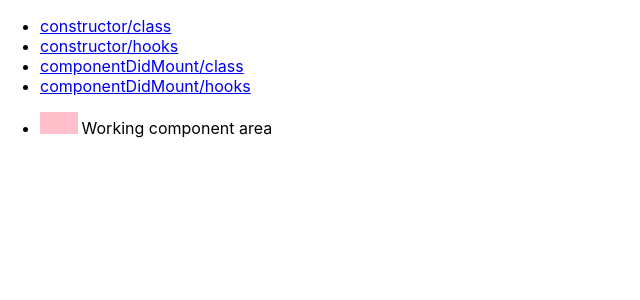
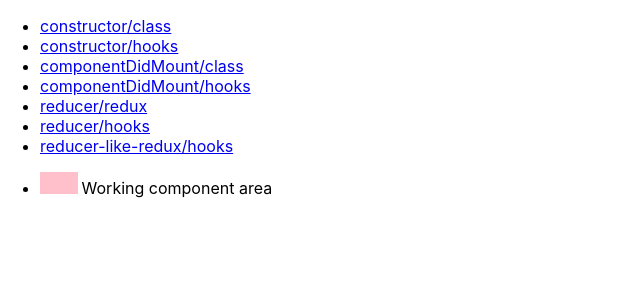
Before and after one commit to kamataryo/sandbox-react-hooks-vs-class-components, a React (Create React App) app: page / in a window 1280 px wide. Shown: the top 300 px of the page, without its empty margins (0-640 px from the left). Built offline with nearby package versions, Linux system fonts and the light colour scheme.

Commit message:
Add useRedux pages

```diff
--- a/package.json
+++ b/package.json
@@ -7,13 +7,16 @@
     "@types/react": "16.8.19",
     "@types/react-dom": "16.8.4",
     "@types/react-highlight": "^0.12.1",
+    "@types/react-redux": "^7.0.9",
     "@types/react-router-dom": "^4.3.3",
     "axios": "^0.19.0",
     "react": "^16.8.6",
     "react-dom": "^16.8.6",
     "react-highlight": "^0.12.0",
+    "react-redux": "^7.1.0",
     "react-router-dom": "^5.0.1",
     "react-scripts": "3.0.1",
+    "redux": "^4.0.1",
     "typescript": "3.5.1"
   },
   "scripts": {
--- a/src/app-router.tsx
+++ b/src/app-router.tsx
@@ -4,12 +4,18 @@ import ConstructorClassRoute from "./routes/constructor-class";
 import ConstructorHooksRoute from "./routes/constructor-hooks";
 import ComponentDidMountClassRoute from "./routes/component-did-mount-class";
 import ComponentDidMountHooksRoute from "./routes/component-did-mount-hooks";
+import ReducerWithRedux from "./routes/reducer-with-redux";
+import ReducerWithHooks from "./routes/reducer-with-hooks";
+import ReducerLikeReduxWithHooks from "./routes/reducer-like-redux-with-hooks";
 
 const routes: { [path: string]: any } = {
   "constructor/class": { Component: ConstructorClassRoute },
   "constructor/hooks": { Component: ConstructorHooksRoute },
   "componentDidMount/class": { Component: ComponentDidMountClassRoute },
-  "componentDidMount/hooks": { Component: ComponentDidMountHooksRoute }
+  "componentDidMount/hooks": { Component: ComponentDidMountHooksRoute },
+  "reducer/redux": { Component: ReducerWithRedux },
+  "reducer/hooks": { Component: ReducerWithHooks },
+  "reducer-like-redux/hooks": { Component: ReducerLikeReduxWithHooks }
 };
 
 const Navigation: React.FC = () => (
--- /dev/null
+++ b/src/routes/reducer-like-redux-with-hooks.tsx
@@ -0,0 +1,57 @@
+import React from "react";
+import ViewSource from "../components/view-source";
+
+type AppState = { readonly value: number };
+
+const initialState = { value: 0 };
+
+const reducer = (state = initialState, action: { type: string }): AppState => {
+  switch (action.type) {
+    case "INCREMENT":
+      return { value: state.value + 1 };
+    case "DECREMENT":
+      return { value: state.value - 1 };
+    default:
+      return state;
+  }
+};
+
+// Container
+const CounterContext = React.createContext<AppState>(null as any);
+const DispatchContext = React.createContext<React.Dispatch<any>>(null as any);
+
+const Provider: React.FC = props => {
+  const [state, dispatch] = React.useReducer(reducer, initialState);
+  return (
+    <CounterContext.Provider value={state}>
+      <DispatchContext.Provider value={dispatch}>
+        {props.children}
+      </DispatchContext.Provider>
+    </CounterContext.Provider>
+  );
+};
+
+const App: React.FC = () => {
+  const state = React.useContext(CounterContext);
+  const dispatch = React.useContext(DispatchContext);
+
+  return (
+    <div>
+      <h1>{"Reuducer like redux with Hooks"}</h1>
+      <button onClick={() => dispatch({ type: "INCREMENT" })}>
+        {"increment"}
+      </button>
+      <button onClick={() => dispatch({ type: "DECREMENT" })}>
+        {"decrement"}
+      </button>
+      <p>{`Counter: ${state.value}`}</p>
+      <ViewSource url={"/src/routes/reducer-like-redux-with-hooks.tsx"} />
+    </div>
+  );
+};
+
+export default () => (
+  <Provider>
+    <App />
+  </Provider>
+);
--- /dev/null
+++ b/src/routes/reducer-with-hooks.tsx
@@ -0,0 +1,35 @@
+import React from "react";
+import ViewSource from "../components/view-source";
+
+const initialState = { value: 0 };
+
+const reducer = (state = initialState, action: { type: string }) => {
+  switch (action.type) {
+    case "INCREMENT":
+      return { value: state.value + 1 };
+    case "DECREMENT":
+      return { value: state.value - 1 };
+    default:
+      return state;
+  }
+};
+
+const App: React.FC = () => {
+  const [state, dispatch] = React.useReducer(reducer, initialState);
+
+  return (
+    <div>
+      <h1>{"Reuducer with redux"}</h1>
+      <button onClick={() => dispatch({ type: "INCREMENT" })}>
+        {"increment"}
+      </button>
+      <button onClick={() => dispatch({ type: "DECREMENT" })}>
+        {"decrement"}
+      </button>
+      <p>{`Counter: ${state.value}`}</p>
+      <ViewSource url={"/src/routes/reducer-with-hooks.tsx"} />
+    </div>
+  );
+};
+
+export default App;
--- /dev/null
+++ b/src/routes/reducer-with-redux.tsx
@@ -0,0 +1,56 @@
+import React from "react";
+import { createStore, Action, Dispatch } from "redux";
+import { Provider, connect } from "react-redux";
+import ViewSource from "../components/view-source";
+
+type StateProps = { readonly value: number };
+type DispatchProps = {
+  readonly increment: () => void;
+  readonly decrement: () => void;
+};
+
+type MergedProps = StateProps & DispatchProps;
+
+const initialState = { value: 0 };
+
+const reducer = (state = initialState, action: Action) => {
+  switch (action.type) {
+    case "INCREMENT":
+      return { value: state.value + 1 };
+    case "DECREMENT":
+      return { value: state.value - 1 };
+    default:
+      return state;
+  }
+};
+
+const store = createStore(reducer);
+
+const App: React.FC<MergedProps> = props => {
+  return (
+    <div>
+      <h1>{"Reuducer with redux"}</h1>
+      <button onClick={props.increment}>{"increment"}</button>
+      <button onClick={props.decrement}>{"decrement"}</button>
+      <p>{`Counter: ${props.value}`}</p>
+      <ViewSource url={"/src/routes/reducer-with-redux.tsx"} />
+    </div>
+  );
+};
+
+const mapStateToProps = (state: any) => ({ value: state.value });
+const mapDispatchToProps = (dispatch: Dispatch) => ({
+  increment: () => dispatch({ type: "INCREMENT" }),
+  decrement: () => dispatch({ type: "DECREMENT" })
+});
+
+const ConnectedApp = connect<StateProps, DispatchProps>(
+  mapStateToProps,
+  mapDispatchToProps
+)(App);
+
+export default () => (
+  <Provider store={store}>
+    <ConnectedApp />
+  </Provider>
+);
```
Also changed, not shown: 1 other file (tests, documents, lock files or other folders).
